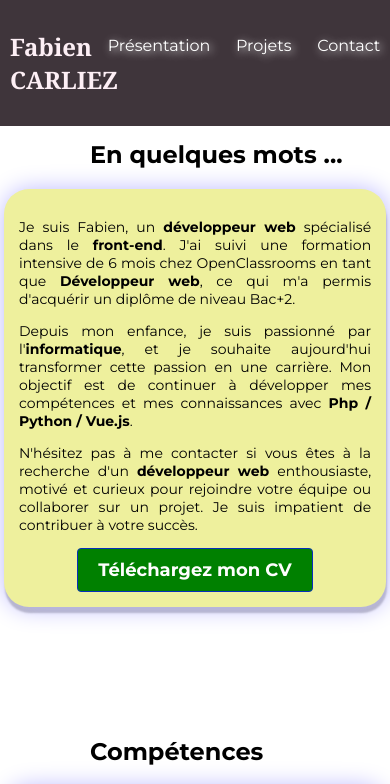
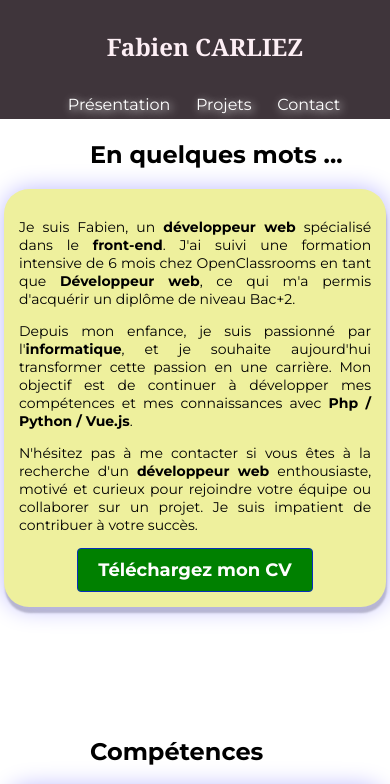
Before and after one commit to Gudule59/Frontend, a React (Create React App) app: page / in a window 390 px wide. Shown: the top 784 px of the page. Built offline with nearby package versions, Linux system fonts and the light colour scheme.

Commit message:
retouche responsive

```diff
--- a/src/components/banners/banner.scss
+++ b/src/components/banners/banner.scss
@@ -18,6 +18,7 @@ nav {
     position: fixed;
     display: flex;
     justify-content: space-between;
+    align-items: center;
     background-color: #3f353b;
     color: #FDEFF5;
     width: 100%;
@@ -39,3 +40,36 @@ nav a:visited {
 nav a:hover {
     font-weight: bold;
 }
+
+
+
+@media (max-width : 768px) {
+    nav {
+
+        display: flex;
+        flex-direction: column;
+        align-items: center;
+        justify-content: center;
+        background-color: #3f353b;
+        color: #FDEFF5;
+        width: 100%;
+        z-index: 1;
+        top: 0;
+        padding: 10px;
+    }
+}
+h1, ul {
+    display: flex;
+    align-items: center;
+    justify-content: center;
+    margin-left: 0px;
+    margin-block-end: 0px;
+
+}
+nav li {
+    margin-left: 20px;
+    position: relative;
+    top: 10px;
+    right: 10%;
+
+}
```
